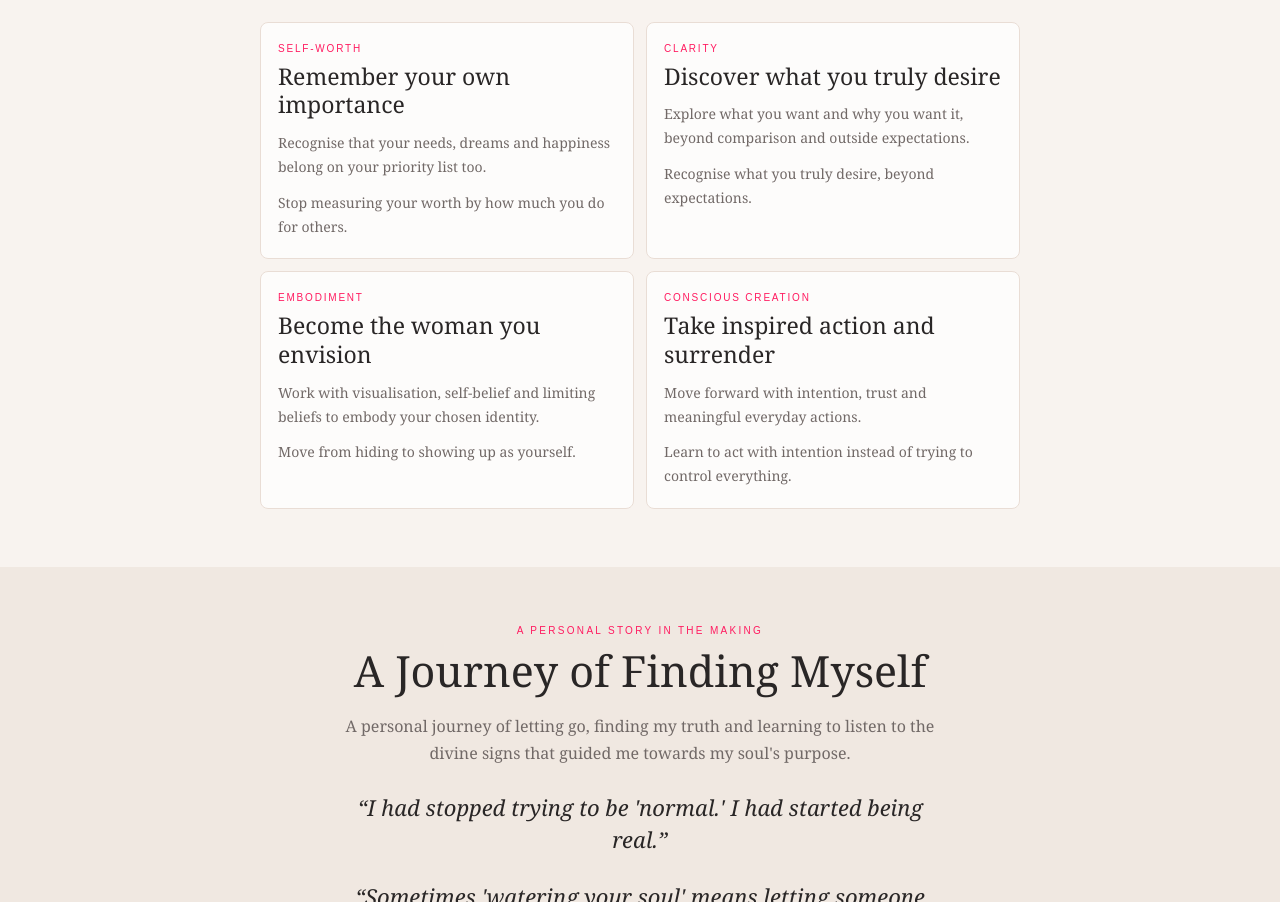
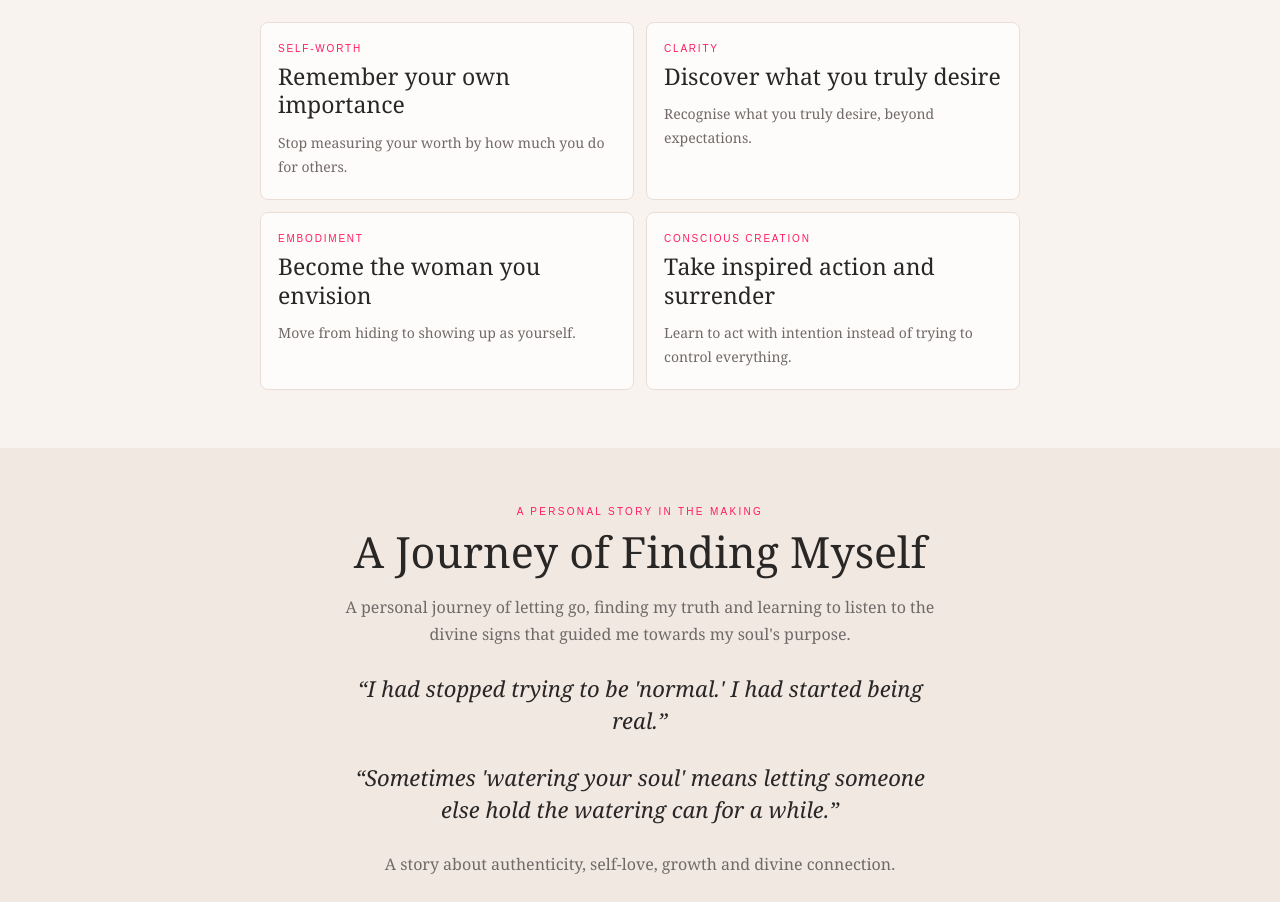
Before and after one commit to coach-artithakur/arti-thakur-website, a plain HTML site: page index.html in a window 1280 px wide. Shown: the part 3135-4037 px from the top of the page. Drawn offline with Linux system fonts and the light colour scheme.

Commit message:
Remove repetitive copy from methodology cards

```diff
--- a/index.html
+++ b/index.html
@@ -42,10 +42,10 @@ section{padding:58px 0}.center{text-align:center}.narrow{max-width:610px;margin:
 <div class="about-portrait"><img class="about-cutout" src="assets/CAF7EFB2-4C22-4125-90BF-070685A8BA7B.png" alt="Arti Thakur in a floral, gold-framed portrait composition"></div>
 </div></section>
 <section id="method"><div class="wrap"><div class="center"><div class="eyebrow">My coaching methodology</div><h2>The Queen's Ripple Effect</h2><p class="narrow">A journey of reconnecting with your inner power, honouring your desires and consciously creating a life that feels aligned with who you truly are.</p></div><img class="ripple-image" src="assets/80A9E862-8621-4CEE-997C-B0A28E5DB6C4.png" alt="A crown-shaped water droplet creating ripples across still water"><div class="grid">
-<article class="item"><div class="small-label">Self-worth</div><h3>Remember your own importance</h3><p>Recognise that your needs, dreams and happiness belong on your priority list too.</p><p class="shift-close">Stop measuring your worth by how much you do for others.</p></article>
-<article class="item"><div class="small-label">Clarity</div><h3>Discover what you truly desire</h3><p>Explore what you want and why you want it, beyond comparison and outside expectations.</p><p class="shift-close">Recognise what you truly desire, beyond expectations.</p></article>
-<article class="item"><div class="small-label">Embodiment</div><h3>Become the woman you envision</h3><p>Work with visualisation, self-belief and limiting beliefs to embody your chosen identity.</p><p class="shift-close">Move from hiding to showing up as yourself.</p></article>
-<article class="item"><div class="small-label">Conscious creation</div><h3>Take inspired action and surrender</h3><p>Move forward with intention, trust and meaningful everyday actions.</p><p class="shift-close">Learn to act with intention instead of trying to control everything.</p></article></div></div></section>
+<article class="item"><div class="small-label">Self-worth</div><h3>Remember your own importance</h3><p>Stop measuring your worth by how much you do for others.</p></article>
+<article class="item"><div class="small-label">Clarity</div><h3>Discover what you truly desire</h3><p>Recognise what you truly desire, beyond expectations.</p></article>
+<article class="item"><div class="small-label">Embodiment</div><h3>Become the woman you envision</h3><p>Move from hiding to showing up as yourself.</p></article>
+<article class="item"><div class="small-label">Conscious creation</div><h3>Take inspired action and surrender</h3><p>Learn to act with intention instead of trying to control everything.</p></article></div></div></section>
 
 <section class="soft center" id="manuscript"><div class="wrap narrow"><div class="eyebrow">A personal story in the making</div><h2>A Journey of Finding Myself</h2><p>A personal journey of letting go, finding my truth and learning to listen to the divine signs that guided me towards my soul's purpose.</p><div class="book-quote">“I had stopped trying to be 'normal.' I had started being real.”</div><div class="book-quote">“Sometimes 'watering your soul' means letting someone else hold the watering can for a while.”</div><p>A story about authenticity, self-love, growth and divine connection.</p></div></section>
 <section class="center" id="youtube"><div class="wrap narrow"><div class="eyebrow">From my YouTube channel</div><h2>Stories of the Divine, Decoded.</h2><p>Ancient Hindi devotional stories, explored through the lens of manifestation and the Law of Attraction.</p></div><div class="video-row" aria-label="Swipe horizontally to explore videos">
```
